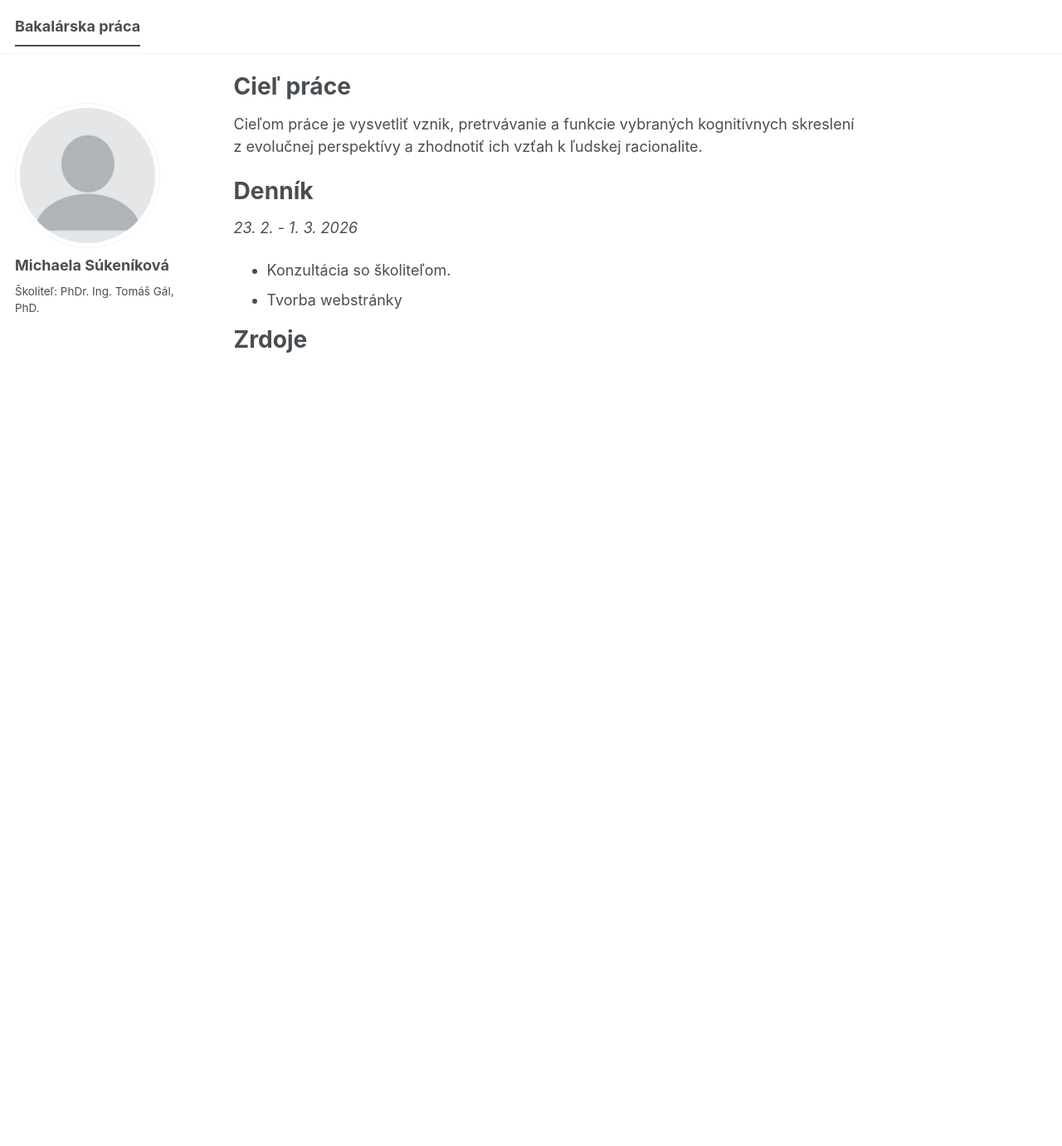
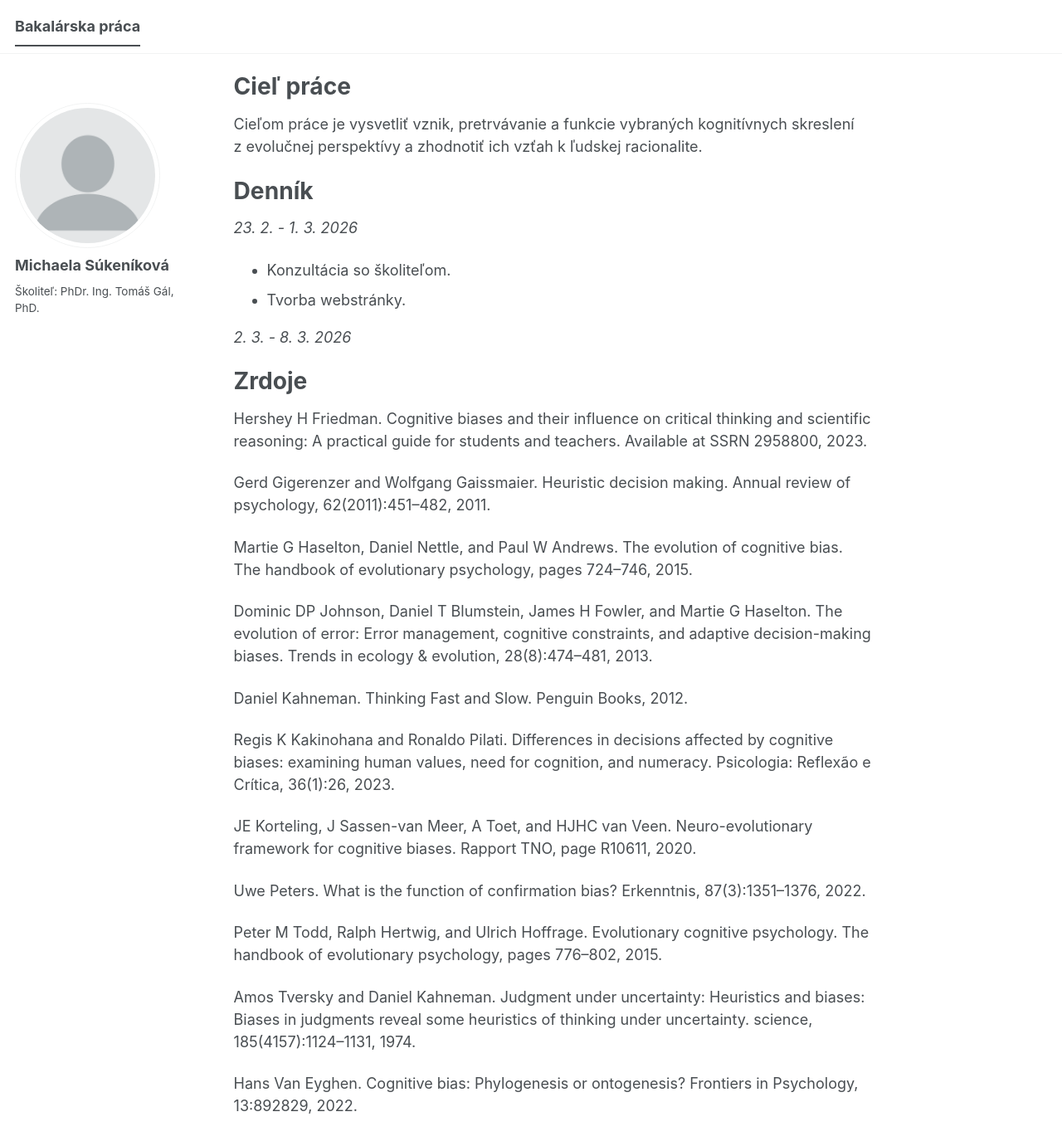
Before and after one commit to sumiuniba/sumiuniba.github.io, a Jekyll site: the page built from _pages/about.md, in a window 1280 px wide and 1400 px high, scrolled down 374 px. Shown: the top 1381 px of the window at 83% size. Built offline with Jekyll 4.4.1, drawn with Linux system fonts in a browser that asks for light colours; before the commit the page ends 1004 px from its top, so only the background shows below that.

Commit message:
Update about.md

```diff
--- a/_pages/about.md
+++ b/_pages/about.md
@@ -20,7 +20,30 @@ Cieľom práce je vysvetliť vznik, pretrvávanie a funkcie vybraných kognití
 _23. 2. - 1. 3. 2026_
 
 * Konzultácia so školiteľom.
-* Tvorba webstránky
+* Tvorba webstránky.
+
+_2. 3. - 8. 3. 2026_
 
 **Zrdoje**
 ======
+Hershey H Friedman. Cognitive biases and their influence on critical thinking and scientific reasoning: A practical guide for students and teachers. Available at SSRN 2958800, 2023.
+
+Gerd Gigerenzer and Wolfgang Gaissmaier. Heuristic decision making. Annual review of psychology, 62(2011):451–482, 2011.
+
+Martie G Haselton, Daniel Nettle, and Paul W Andrews. The evolution of cognitive bias. The handbook of evolutionary psychology, pages 724–746, 2015.
+
+Dominic DP Johnson, Daniel T Blumstein, James H Fowler, and Martie G Haselton. The evolution of error: Error management, cognitive constraints, and adaptive decision-making biases. Trends in ecology & evolution, 28(8):474–481, 2013.
+
+Daniel Kahneman. Thinking Fast and Slow. Penguin Books, 2012.
+
+Regis K Kakinohana and Ronaldo Pilati. Differences in decisions affected by cognitive biases: examining human values, need for cognition, and numeracy. Psicologia: Reflexão e Crítica, 36(1):26, 2023.
+
+JE Korteling, J Sassen-van Meer, A Toet, and HJHC van Veen. Neuro-evolutionary framework for cognitive biases. Rapport TNO, page R10611, 2020.
+
+Uwe Peters. What is the function of confirmation bias? Erkenntnis, 87(3):1351–1376, 2022.
+
+Peter M Todd, Ralph Hertwig, and Ulrich Hoffrage. Evolutionary cognitive psychology. The handbook of evolutionary psychology, pages 776–802, 2015.
+
+Amos Tversky and Daniel Kahneman. Judgment under uncertainty: Heuristics and biases: Biases in judgments reveal some heuristics of thinking under uncertainty. science, 185(4157):1124–1131, 1974.
+
+Hans Van Eyghen. Cognitive bias: Phylogenesis or ontogenesis? Frontiers in Psychology, 13:892829, 2022.
```
